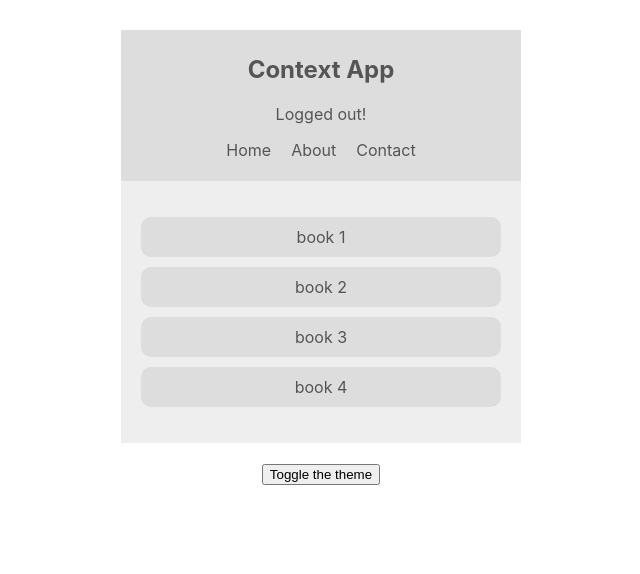
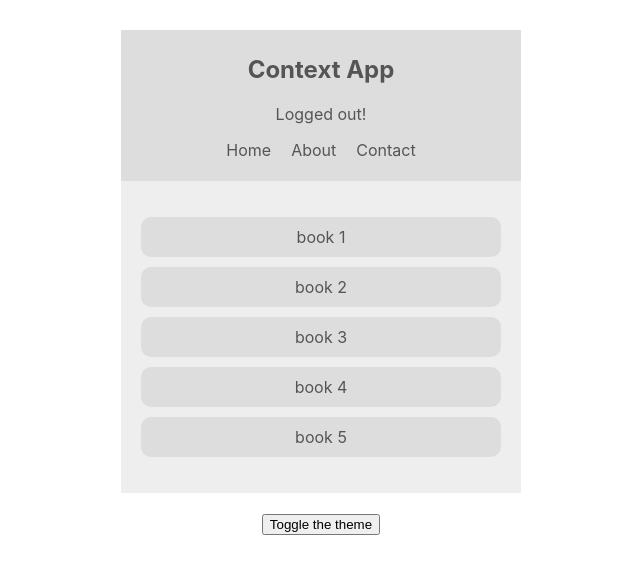
Before and after one commit to mklopotek/contextAndHooks, a React (Create React App) app: page / in a window 1280 px wide. Shown: the top 574 px of the page, without its empty margins (319-959 px from the left). Built offline with nearby package versions, Linux system fonts and the light colour scheme.

Commit message:
BookContext component

```diff
--- a/src/App.js
+++ b/src/App.js
@@ -3,6 +3,7 @@ import Navbar from './components/Navbar'
 import BookList from './components/BookList';
 import ThemeContextProvider from './context/ThemeContext';
 import AuthContextProvider from './context/AuthContext';
+import BookContextProvider from './context/BookContext';
 import ThemeToggle from './components/ThemeToggle';
 
 function App() {
@@ -11,7 +12,11 @@ function App() {
       <ThemeContextProvider>
         <AuthContextProvider>
           <Navbar />
-          <BookList />
+
+          <BookContextProvider>
+            <BookList />
+          </BookContextProvider>
+
           <ThemeToggle />
         </AuthContextProvider>
       </ThemeContextProvider>
--- a/src/components/BookList.js
+++ b/src/components/BookList.js
@@ -1,5 +1,6 @@
 import React, { Component, useContext } from 'react'
 import { ThemeContext } from '../context/ThemeContext';
+import { BookContext } from '../context/BookContext';
 
 //using this.context
 class BookList extends Component {
@@ -25,15 +26,13 @@ class BookList extends Component {
 //using useContext hook
 const BookList2 = () => {
     const { isLightTheme, light, dark } = useContext(ThemeContext)
+    const { books } = useContext(BookContext)
 
     const theme = isLightTheme ? light : dark
 
     return <div className={'book-list'} style={{ color: theme.syntax, background: theme.bg }}>
         <ul>
-            <li style={{ background: theme.ui }}>book 1 </li>
-            <li style={{ background: theme.ui }}>book 2</li>
-            <li style={{ background: theme.ui }}>book 3</li>
-            <li style={{ background: theme.ui }}>book 4</li>
+            {books.map(({ title, id }) => <li key={id} style={{ background: theme.ui }}>{title}</li>)}
         </ul>
     </div>
 }
--- /dev/null
+++ b/src/context/BookContext.js
@@ -0,0 +1,19 @@
+import React, { createContext, useState } from 'react'
+
+export const BookContext = createContext()
+
+const BookContextProvider = (props) => {
+    const [books, setBooks] = useState([
+        { title: 'book 1', id: 1 },
+        { title: 'book 2', id: 2 },
+        { title: 'book 3', id: 3 },
+        { title: 'book 4', id: 4 },
+        { title: 'book 5', id: 5 },
+    ])
+
+    return <BookContext.Provider value={{books}}>
+        {props.children}
+    </BookContext.Provider>
+}
+
+export default BookContextProvider
```
